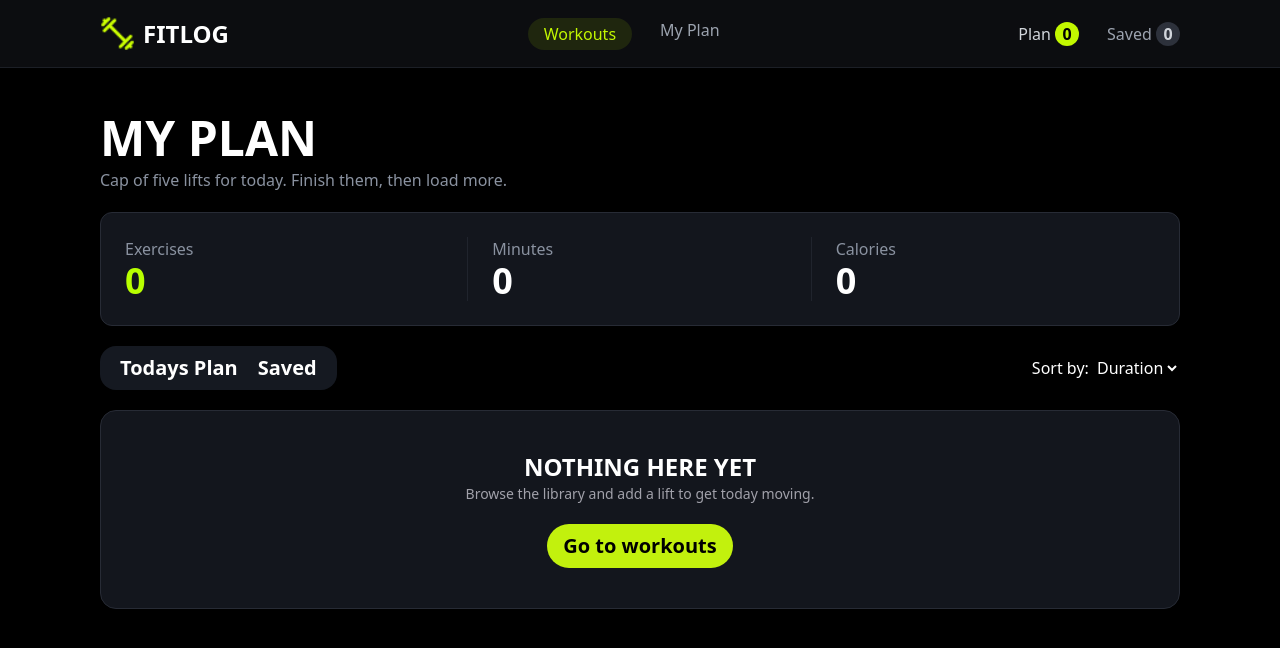
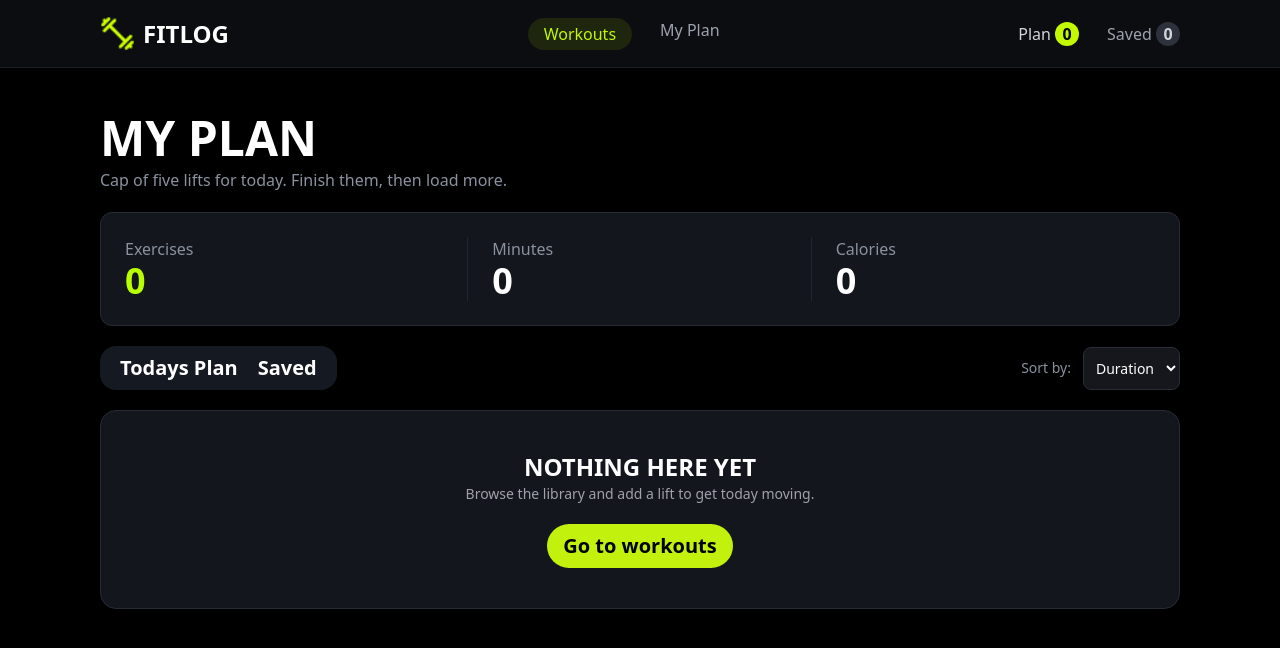
Before and after one commit to mdsakiblabs/project-fit-log, a Next.js app: page /my-plan/saved in a window 1280 px wide. Shown: the top 648 px of the page. Built offline with nearby package versions, Linux system fonts and the light colour scheme.

Commit message:
Created sorting functionality and designed sortby section

```diff
--- a/src/app/my-plan/saved/page.jsx
+++ b/src/app/my-plan/saved/page.jsx
@@ -1,25 +1,30 @@
 "use client";
 
 import React, { useContext, useEffect } from "react";
+
 import ExerciseContext from "@/context/ExerciseContext";
+
 import TodaysPlanAndSavedTabCard from "@/components/my-plan-page-components/TodaysPlanAndSavedTabCard";
+
 import EmptyTodaysAndSavedCard from "@/components/my-plan-page-components/EmptyTodaysAndSavedCard";
 
 const page = () => {
-  const { savedExercises, setActiveTab } = useContext(ExerciseContext);
+  const { savedExercises, setActiveTab, sortBy } = useContext(ExerciseContext);
 
   useEffect(() => {
     setActiveTab("saved");
   }, [setActiveTab]);
 
-  console.log(savedExercises);
+  const sortedSavedExercises = [...savedExercises].sort((a, b) => {
+    return a[sortBy] - b[sortBy];
+  });
 
   return (
     <div className="w-full">
       {savedExercises.length === 0 ? (
         <EmptyTodaysAndSavedCard />
       ) : (
-        savedExercises.map((item, ind) => {
+        sortedSavedExercises.map((item, ind) => {
           return <TodaysPlanAndSavedTabCard key={ind} data={item} />;
         })
       )}
--- a/src/app/my-plan/todays-plan/page.jsx
+++ b/src/app/my-plan/todays-plan/page.jsx
@@ -1,24 +1,30 @@
 "use client";
 
 import React, { useContext, useEffect } from "react";
+
 import ExerciseContext from "@/context/ExerciseContext";
+
 import TodaysPlanAndSavedTabCard from "@/components/my-plan-page-components/TodaysPlanAndSavedTabCard";
+
 import EmptyTodaysAndSavedCard from "@/components/my-plan-page-components/EmptyTodaysAndSavedCard";
 
 const page = () => {
-  const { todayPlan, setActiveTab } = useContext(ExerciseContext);
+  const { todayPlan, setActiveTab, sortBy } = useContext(ExerciseContext);
 
   useEffect(() => {
     setActiveTab("today");
   }, [setActiveTab]);
 
+  const sortedTodayPlan = [...todayPlan].sort((a, b) => {
+    return a[sortBy] - b[sortBy];
+  });
 
   return (
     <div className="w-full">
       {todayPlan.length === 0 ? (
         <EmptyTodaysAndSavedCard />
       ) : (
-        todayPlan.map((item, ind) => {
+        sortedTodayPlan.map((item, ind) => {
           return <TodaysPlanAndSavedTabCard key={ind} data={item} />;
         })
       )}
--- a/src/components/my-plan-page-components/TodaysPlanSavedAndSortbySec.jsx
+++ b/src/components/my-plan-page-components/TodaysPlanSavedAndSortbySec.jsx
@@ -1,30 +1,46 @@
-import Link from 'next/link'
-import React from 'react'
+"use client";
+
+import Link from "next/link";
+import React from "react";
+import { useContext } from "react";
+import ExerciseContext from "@/context/ExerciseContext";
 
 const TodaysPlanSavedAndSortbySec = () => {
+  const { sortBy, setSortBy } = useContext(ExerciseContext);
+
   return (
-    <div className='w-full flex justify-between items-center my-5'>
-      <div className='flex gap-5 bg-[#151921] py-2 px-5 rounded-2xl'>
-        <Link href={'/my-plan/todays-plan'}>
-        <h2 className='text-xl font-semibold cursor-pointer '>Todays Plan</h2>
+    <div className="w-full flex justify-between items-center my-5">
+      <div className="flex gap-5 bg-[#151921] py-2 px-5 rounded-2xl">
+        <Link href={"/my-plan/todays-plan"}>
+          <h2 className="text-xl font-semibold cursor-pointer">Todays Plan</h2>
         </Link>
 
-        <Link href={'/my-plan/saved'}>
-        <h2 className='text-xl font-semibold cursor-pointer'>Saved</h2>
+        <Link href={"/my-plan/saved"}>
+          <h2 className="text-xl font-semibold cursor-pointer">Saved</h2>
         </Link>
       </div>
 
-      <div>
-        <label htmlFor="sortBy">Sort by: </label>
+      {/* sortby section */}
 
-        <select id="sortBy" name="sortBy">
+      <div className="flex items-center gap-3">
+        <label htmlFor="sortBy" className="text-sm text-[#8A92A0]">
+          Sort by:
+        </label>
+
+        <select
+          id="sortBy"
+          name="sortBy"
+          value={sortBy}
+          onChange={(e) => setSortBy(e.target.value)}
+          className="bg-[#15171D] text-white text-sm px-2  py-2.5 rounded-lg border border-[#292D36] outline-none cursor-pointer focus:border-[#8A92A0] transition"
+        >
           <option value="duration">Duration</option>
-          <option value="calories">Calories</option>
+          <option value="caloriesBurned">Calories</option>
           <option value="rating">Rating</option>
         </select>
       </div>
     </div>
-  )
-}
+  );
+};
 
-export default TodaysPlanSavedAndSortbySec
+export default TodaysPlanSavedAndSortbySec;
--- a/src/context/ExerciseContext.jsx
+++ b/src/context/ExerciseContext.jsx
@@ -8,6 +8,8 @@ const ExerciseProvider = ({ children }) => {
   const [todayPlan, setTodayPlan] = useState([]);
   const [savedExercises, setSavedExercises] = useState([]);
   const [activeTab, setActiveTab] = useState("today");
+
+  const [sortBy, setSortBy] = useState("duration");
 
   const addToTodayPlan = (exercise) => {
     setTodayPlan((previousExercises) => {
@@ -44,12 +46,10 @@ const ExerciseProvider = ({ children }) => {
   };
 
   const removeFromSavedExercises = (exerciseId) => {
-  setSavedExercises((previousExercises) => {
-    return previousExercises.filter(
-      (item) => item.id !== exerciseId
-    );
-  });
-};
+    setSavedExercises((previousExercises) => {
+      return previousExercises.filter((item) => item.id !== exerciseId);
+    });
+  };
 
   return (
     <ExerciseContext.Provider
@@ -62,6 +62,8 @@ const ExerciseProvider = ({ children }) => {
         setActiveTab,
         removeFromTodayPlan,
         removeFromSavedExercises,
+        sortBy,
+        setSortBy,
       }}
     >
       {children}
```
